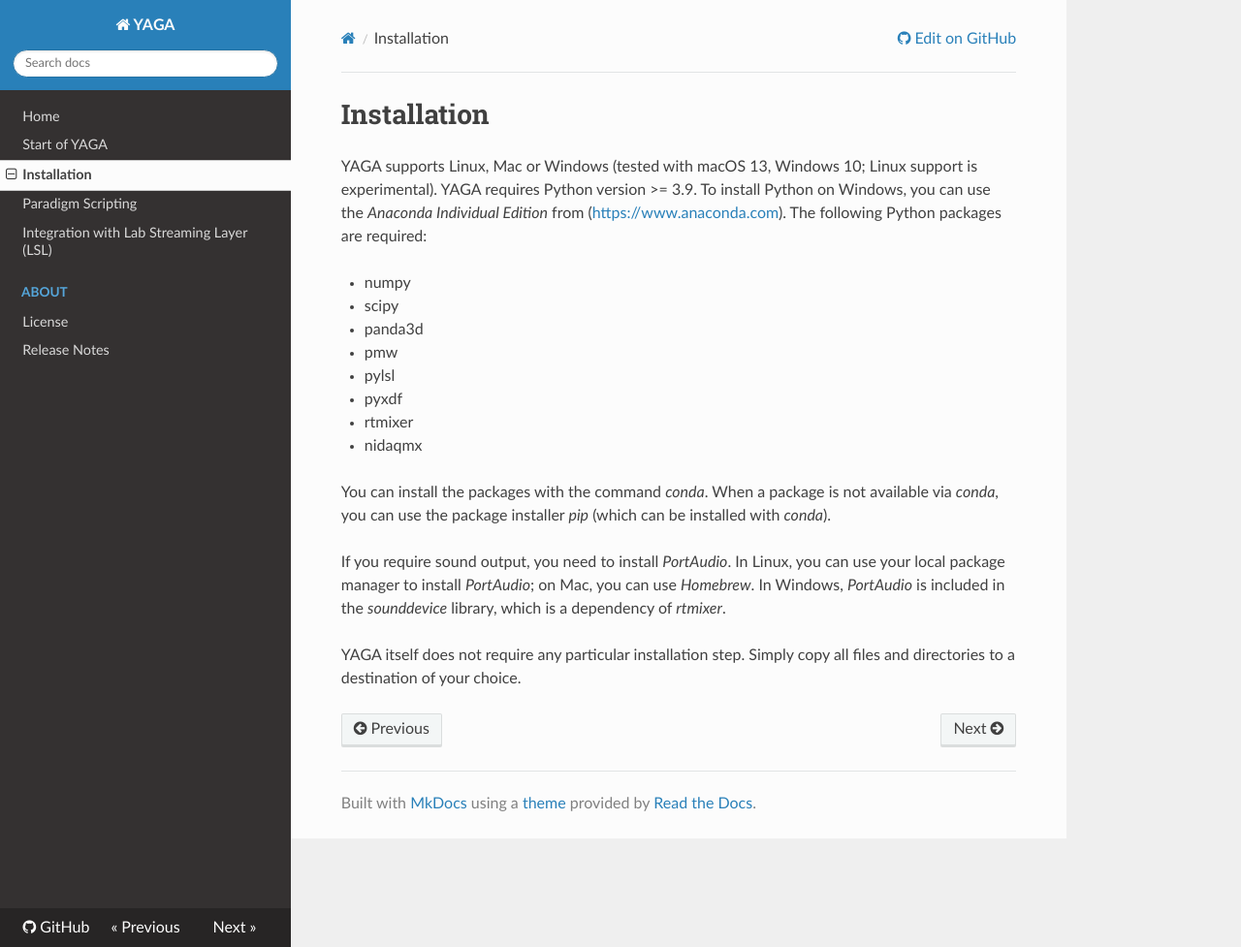
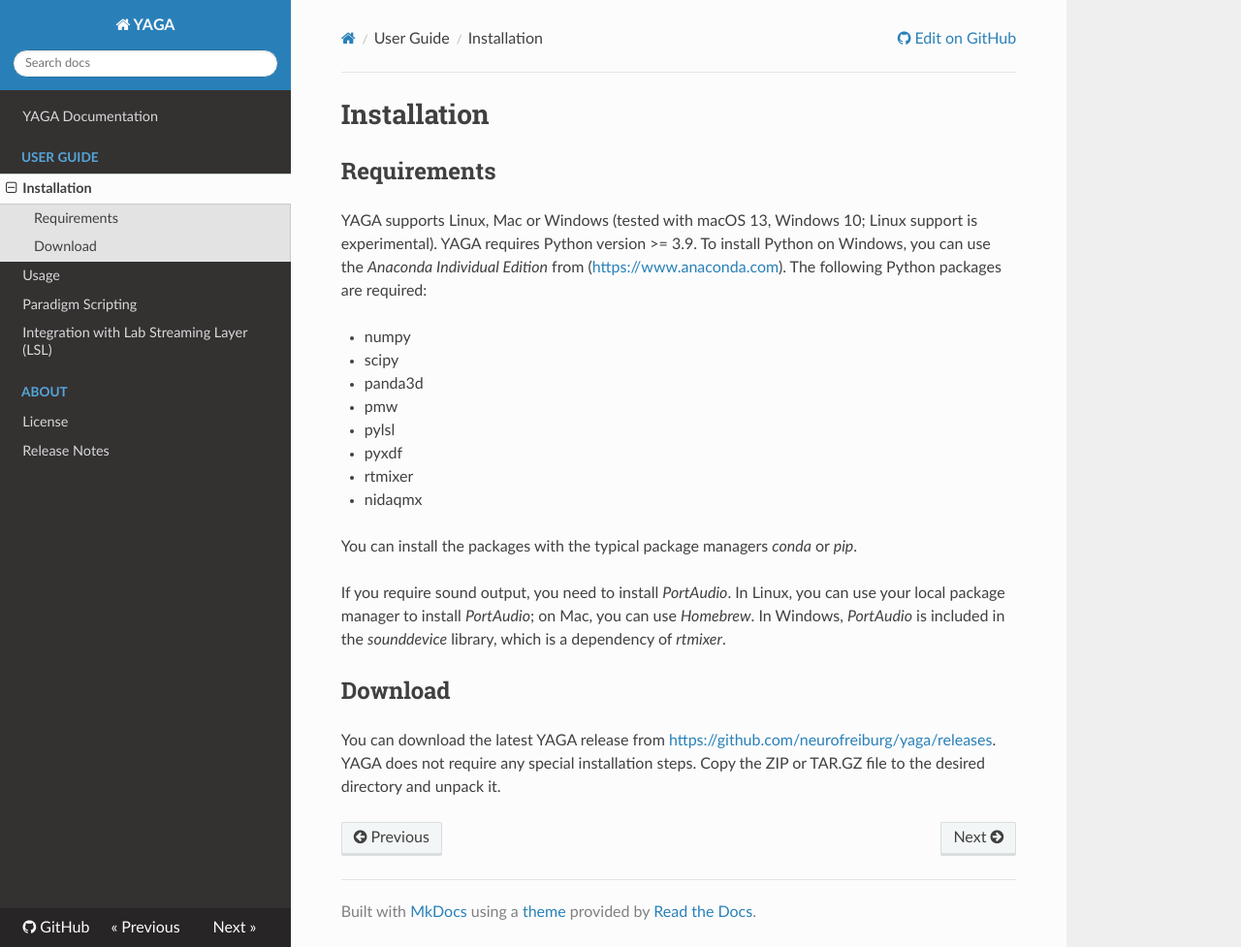
Before and after one commit to neurofreiburg/yaga, an MkDocs documentation site: the page built from docs/installation.md, in a window 1280 px wide and 977 px high. Shown: the whole window at 97% size. Built offline with MkDocs 1.6.1, drawn with Linux system fonts in a browser that asks for light colours; nearby versions of some CDN libraries.

Commit message:
added MovAvg + documentation

```diff
--- a/docs/installation.md
+++ b/docs/installation.md
@@ -1,4 +1,6 @@
 # Installation
+
+## Requirements
 
 YAGA supports Linux, Mac or Windows (tested with macOS 13, Windows 10; Linux support is experimental). YAGA requires Python version \>= 3.9. To install Python on Windows, you can use the _Anaconda Individual Edition_ from (<https://www.anaconda.com>). The following Python packages are required:
 
@@ -11,8 +13,10 @@
 -   rtmixer
 -   nidaqmx
 
-You can install the packages with the command _conda_. When a package is not available via _conda_, you can use the package installer _pip_ (which can be installed with _conda_).
+You can install the packages with the typical package managers _conda_ or _pip_.
 
 If you require sound output, you need to install _PortAudio_. In Linux, you can use your local package manager to install _PortAudio_; on Mac, you can use _Homebrew_. In Windows, _PortAudio_ is included in the _sounddevice_ library, which is a dependency of _rtmixer_.
 
-YAGA itself does not require any particular installation step. Simply copy all files and directories to a destination of your choice.
+## Download
+
+You can download the latest YAGA release from <https://github.com/neurofreiburg/yaga/releases>. YAGA does not require any special installation steps. Copy the ZIP or TAR.GZ file to the desired directory and unpack it.
--- a/mkdocs.yml
+++ b/mkdocs.yml
@@ -11,11 +11,12 @@
 plugins:
   - search
 nav:
-  - Home: 'index.md'
-  - 'start_of_yaga.md'
-  - 'installation.md'
-  - 'paradigm_scripting.md'
-  - 'integration_with_lsl.md'
+  - 'index.md'
+  - User Guide:
+    - 'installation.md'
+    - 'usage.md'
+    - 'paradigm_scripting.md'
+    - 'integration_with_lsl.md'
   - About:
     - 'License': 'license.md'
     - 'Release Notes': 'release_notes.md'
--- a/yaga.py
+++ b/yaga.py
@@ -102,7 +102,7 @@
         raise Exception('unknown command line option: %s' % opt)
 
 if paradigm_file is None:
-    print('no paradigm file specified')
+    print('no paradigm file specified, see command line parameters with: "' + sys.argv[0].removeprefix('./').removeprefix('.\\') + ' --help"')
     sys.exit(2)
 try:
     paradigm = import_module('.' + paradigm_file, 'paradigms')
```
Also changed, not shown: docs/index.md (+6 -1 lines), docs/paradigm_scripting.md (+18 -1 lines), docs/release_notes.md (+23 -0 lines), docs/usage.md (renamed from docs/start_of_yaga.md, +1 -1 lines), resources/images/smiley.png, 5 other files.
